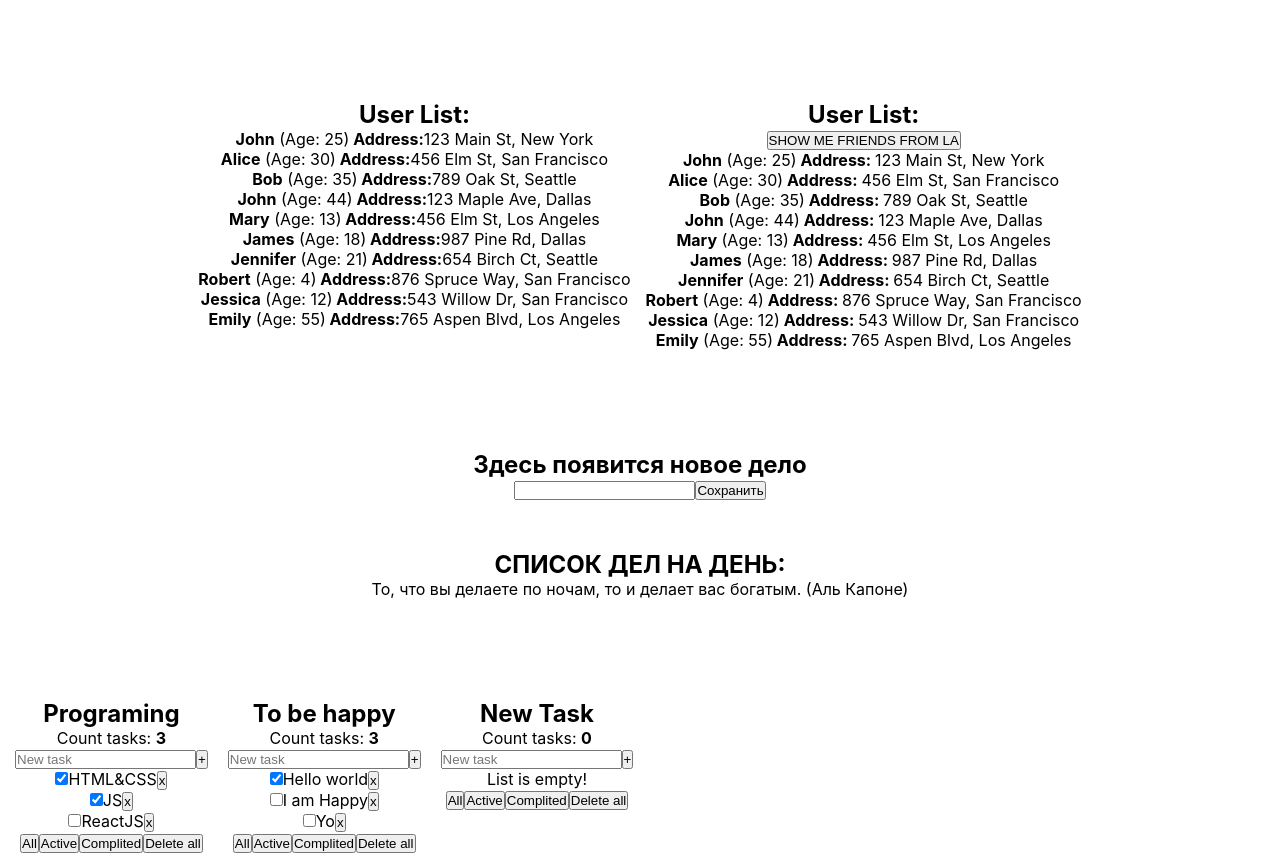
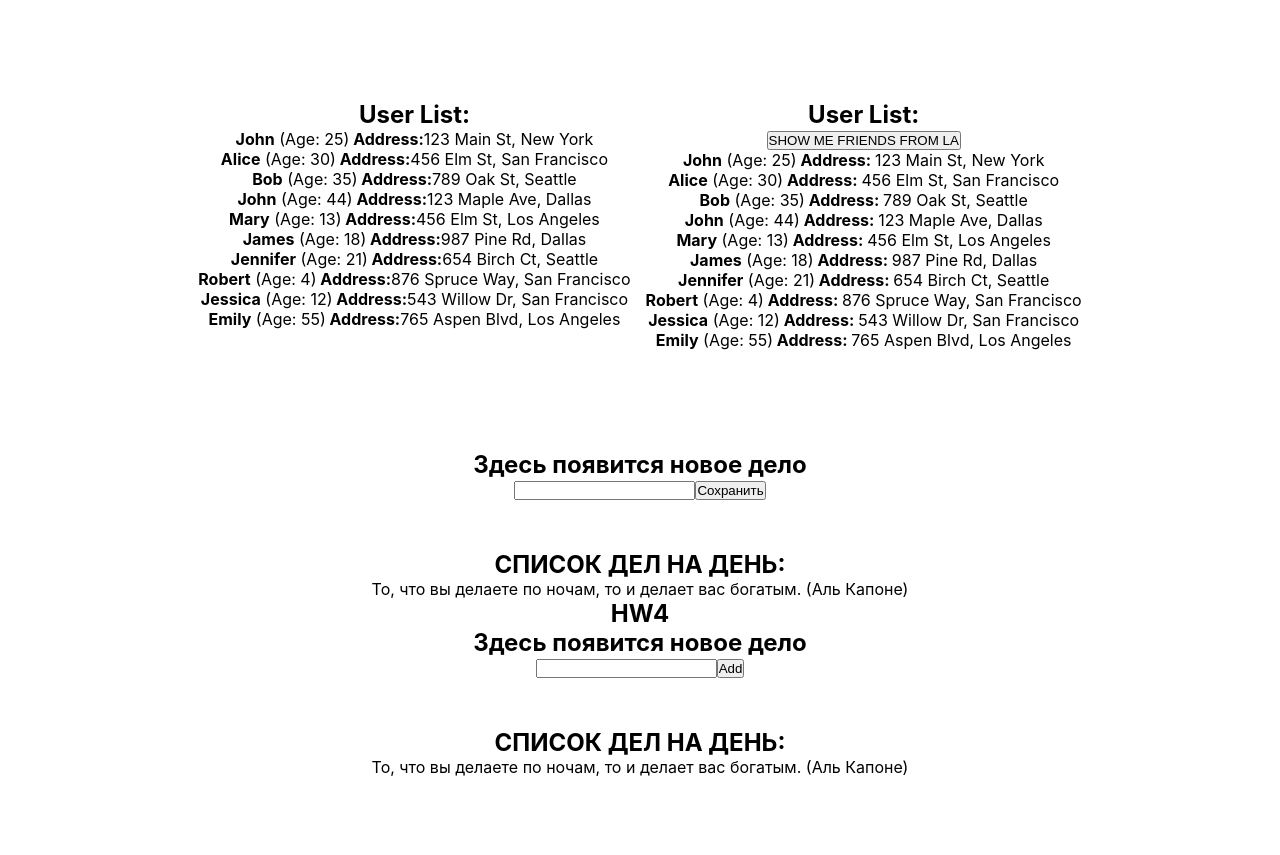
Before and after one commit to vlad615/ReactPractice, a React (Vite) app: page / in a window 1280 px wide. Shown: the top 855 px of the page. Built offline with nearby package versions, Linux system fonts and the light colour scheme.

Commit message:
home work 4

```diff
--- a/src/App.tsx
+++ b/src/App.tsx
@@ -5,7 +5,7 @@
 import { HW2 } from './HW/2/HW2';
 import { HW3 } from './HW/3/HW3';
 import { Counter } from "./components/Counter";
-// import { HW4 } from './HW/4/HW4';
+import { HW4 } from './HW/4/HW4';
 
 
 let tasks: ListProps[] = [
@@ -55,7 +55,8 @@
           </div>
 
           <HW3 />
-          {/* <HW4 /> */}
+          <h2>HW4</h2>
+          <HW4 />
         </section>
       </div>
       <div className="container">
--- a/src/HW/4/Button.tsx
+++ b/src/HW/4/Button.tsx
@@ -1,11 +1,11 @@
 type ButtonPropsType = {
-  callBack: any // НУЖНО ПРОТИПИЗИРОВАТЬ
-  name: any // НУЖНО ПРОТИПИЗИРОВАТЬ
+  callBack: ()=>void
+  name: string
 };
 
 export const Button = (props: ButtonPropsType) => {
   const callBackHandler = () => {
-    // НУЖНО ДОПИСАТЬ
+    props.callBack()
   };
 
   return (
--- a/src/HW/4/HW4.tsx
+++ b/src/HW/4/HW4.tsx
@@ -1,52 +1,52 @@
-// import { useState } from 'react';
-// import s from './HW4.module.css';
-// import { Button } from './Button';
-// import { Input } from './Input';
+import { useState } from 'react';
+import s from './HW4.module.css';
+import { Button } from './Button';
+import { Input } from './Input';
 
-// export const HW4 = () => {
-//   // 1️⃣ Раскомментируйте JSX (HW4.tsx) и вы увидите,
-//   // что приложение начнет гореть красным и ругаться 😡
-//   // 2️⃣ Ваша задача: ❗ПОЧИНИТЬ ПРОЕКТ❗
-//   // - прописать типизацию, где необходимо
-//   // - починить все, что горит красным
-//   // - дописать функциональность (где указано комментариями)
-//   // - приложение должно компилироваться и запускаться в браузере
+export const HW4 = () => {
+  // 1️⃣ Раскомментируйте JSX (HW4.tsx) и вы увидите,
+  // что приложение начнет гореть красным и ругаться 😡
+  // 2️⃣ Ваша задача: ❗ПОЧИНИТЬ ПРОЕКТ❗
+  // - прописать типизацию, где необходимо
+  // - починить все, что горит красным
+  // - дописать функциональность (где указано комментариями)
+  // - приложение должно компилироваться и запускаться в браузере
 
-//   // ❗ Массив с данными не трогаем! Текст не меняем !
+  // ❗ Массив с данными не трогаем! Текст не меняем !
 
-//   const [currentText, setCurrentText] = useState('');
-//   const [texts, setTexts] = useState<string[]>([
-//     'То, что вы делаете по ночам, то и делает вас богатым. (Аль Капоне)',
-//   ]);
+  const [currentText, setCurrentText] = useState('');
+  const [texts, setTexts] = useState<string[]>([
+    'То, что вы делаете по ночам, то и делает вас богатым. (Аль Капоне)',
+  ]);
 
-//   const handleSave = () => {
-//     setTexts([currentText, ...texts]);
-//     setCurrentText('');
-//   };
+  const handleSave = () => {
+    setTexts([currentText, ...texts]);
+    setCurrentText('');
+  };
 
-//   return (
-//     <div id={'hw04'}>
-//       {/*{currentText ? (*/}
-//       {/*  <h1 id={'hw04-text'}>{currentText}</h1>*/}
-//       {/*) : (*/}
-//       {/*  <h1 id={'hw04-default-text'}>Здесь появится новое дело</h1>*/}
-//       {/*)}*/}
+  return (
+    <div id={'hw04'}>
+      {currentText ? (
+       <h1 id={'hw04-text'}>{currentText}</h1>
+      ) : (
+       <h1 id={'hw04-default-text'}>Здесь появится новое дело</h1>
+      )}
 
-//       {/*<Input НЕ ХВАТАЕТ АРГУМЕНТОВ />*/}
+      <Input currentText={currentText} setCurrentText={setCurrentText}/>
 
-//       {/*<Button НЕ ХВАТАЕТ АРГУМЕНТОВ />*/}
+      <Button name="Add" callBack={handleSave} />
 
-//       {/*<h1 style={{ marginTop: '50px' }}>СПИСОК ДЕЛ НА ДЕНЬ:</h1>*/}
+      <h1 style={{ marginTop: '50px' }}>СПИСОК ДЕЛ НА ДЕНЬ:</h1>
 
-//       {/*<ol id={'hw04-tasks'}>*/}
-//       {/*  {texts.map((el, index) => {*/}
-//       {/*    return (*/}
-//       {/*      <li key={index} id={`hw04-task-${index}`} className={ЕСЛИ ЧЕТН ? S.chetNechet : ''}>*/}
-//       {/*        {el}*/}
-//       {/*      </li>*/}
-//       {/*    );*/}
-//       {/*  })}*/}
-//       {/*</ol>*/}
-//     </div>
-//   );
-// };
+      <ol id={'hw04-tasks'}>
+       {texts.map((el, index) => {
+         return (
+           <li key={index} id={`hw04-task-${index}`} className={index%2 ? s.chetNechet : ''}>
+             {el}
+           </li>
+         );
+       })}
+      </ol>
+    </div>
+  );
+};
--- a/src/HW/4/Input.tsx
+++ b/src/HW/4/Input.tsx
@@ -1,14 +1,16 @@
-// type InputPropsType = {
-// 	currentText: any // НУЖНО ПРОТИПИЗИРОВАТЬ
-// 	setCurrentText: any // НУЖНО ПРОТИПИЗИРОВАТЬ
-// };
+import type { ChangeEvent } from "react";
 
-// export const Input = (props: InputPropsType) => {
-// 	const onChangeHandler = (event: 'НУЖНО ПРОТИПИЗИРОВАТЬ') => {
-// 		// НУЖНО ДОПИСАТЬ
-// 	};
+type InputPropsType = {
+	currentText: string
+	setCurrentText: (text: string)=>void;
+};
 
-// 	// return (
-// 	//   <input id={'hw04-input'} type="text" value={props.currentText} onChange={onChangeHandler} />
-// 	// );
-// };
+export const Input = (props: InputPropsType) => {
+	const onChangeHandler = (event: ChangeEvent<HTMLInputElement>) => {
+		props.setCurrentText(event.target.value)
+	};
+
+	return (
+	  <input id={'hw04-input'} type="text" value={props.currentText} onChange={onChangeHandler} />
+	);
+};
```
